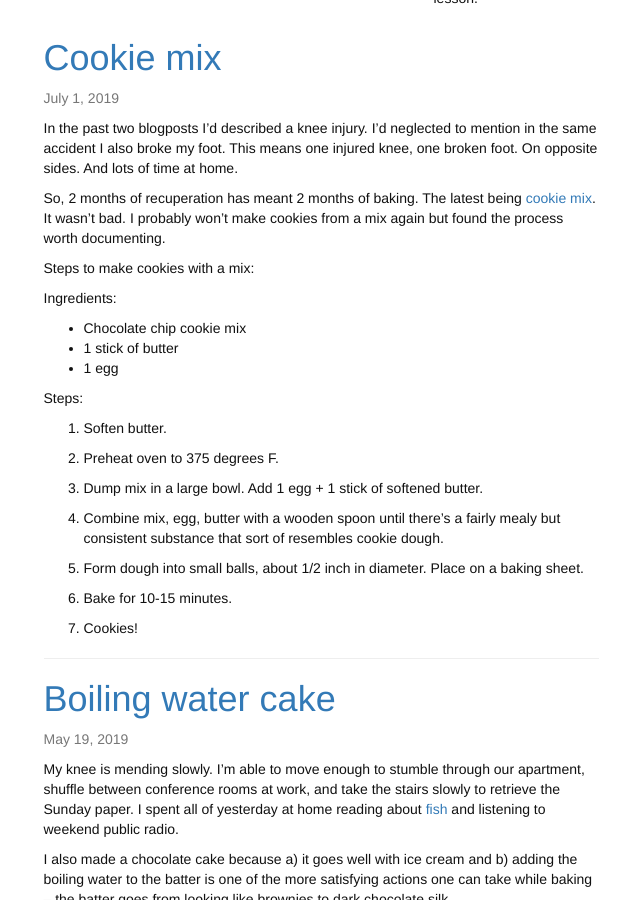
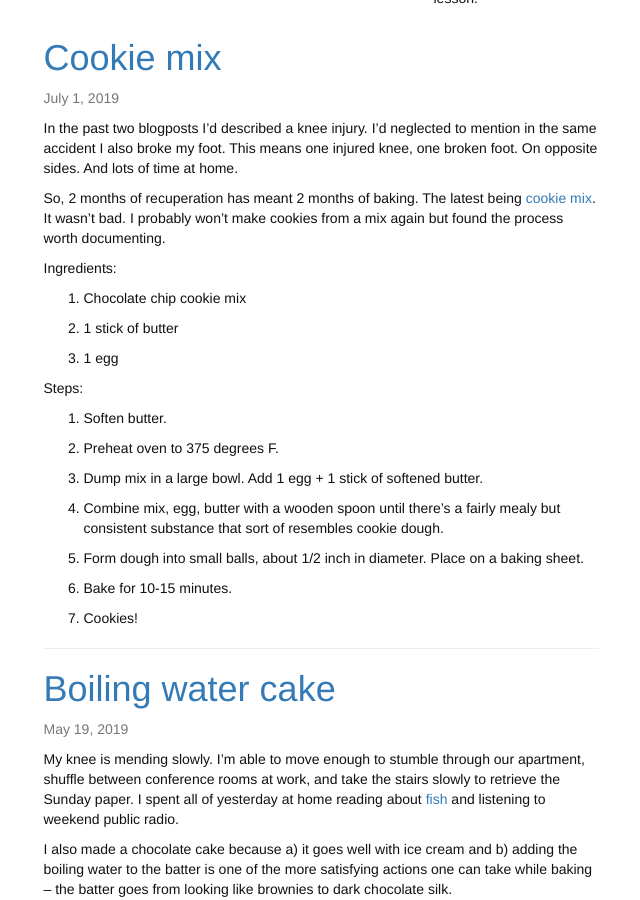
Before and after one commit to alinapaz/alinapaz.github.io, a Jekyll site: the page built from index.html, in a window 1280 px wide and 900 px high, scrolled down 873 px. Shown: the whole window, without its empty margins (319-959 px from the left). Built offline with Jekyll 4.4.1, drawn with Linux system fonts in a browser that asks for light colours; nearby versions of some CDN libraries; the list of posts is cut into pages by our own code.

Commit message:
fix post

```diff
--- a/_posts/2019-06-30-cookiemix.md
+++ b/_posts/2019-06-30-cookiemix.md
@@ -10,12 +10,13 @@ In the past two blogposts I'd described a knee injury. I'd neglected to mention
 So, 2 months of recuperation has meant 2 months of baking. The latest being
 [cookie mix](https://www.bettycrocker.com/products/cookiemix/chocolatechip). It wasn't bad. I probably won't make cookies from a mix again but found the process worth documenting.
 
-Steps to make cookies with a mix:
+Ingredients:
 
-Ingredients:
-- Chocolate chip cookie mix
-- 1 stick of butter
-- 1 egg
+1. Chocolate chip cookie mix
+
+2. 1 stick of butter
+
+3. 1 egg
 
 Steps:
 
```
